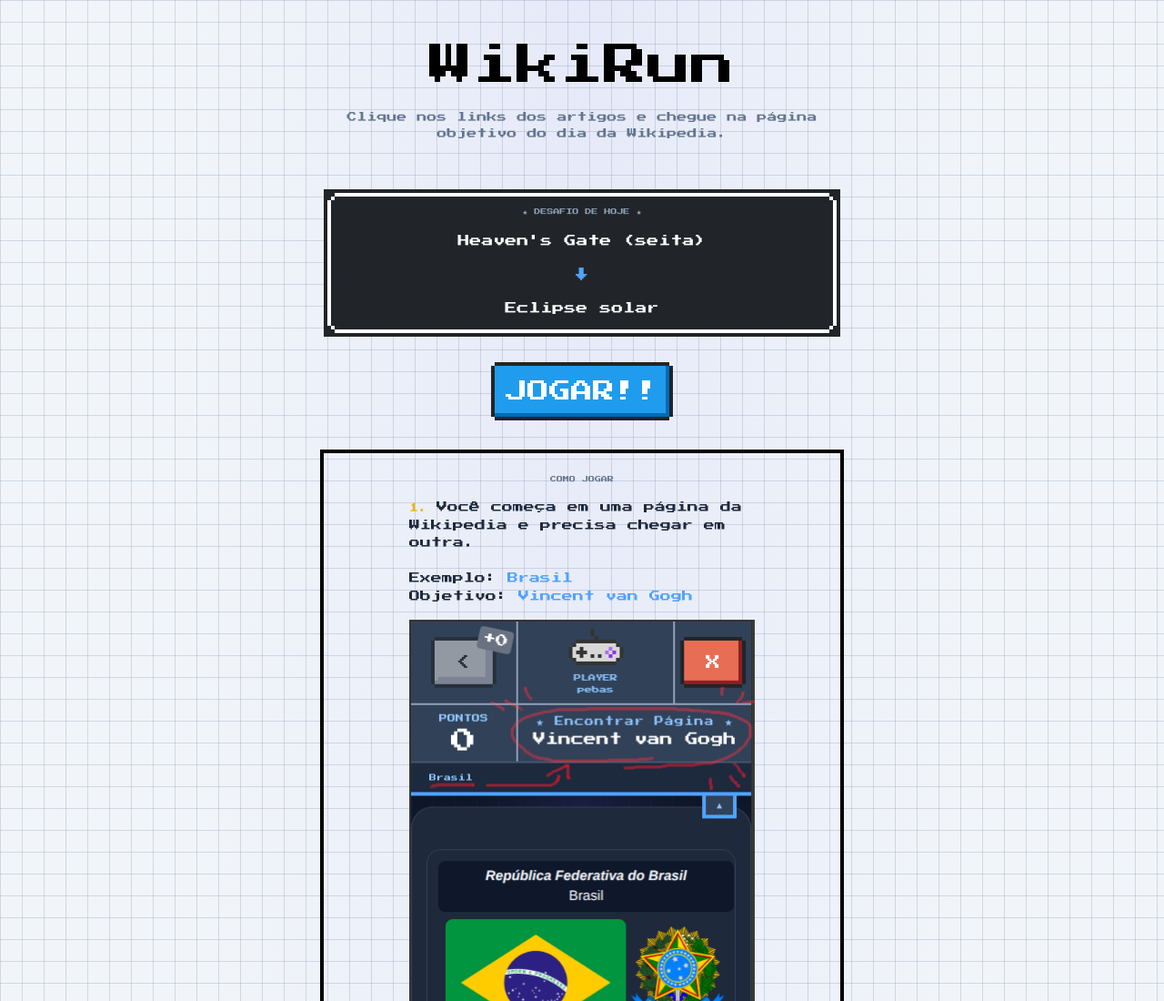
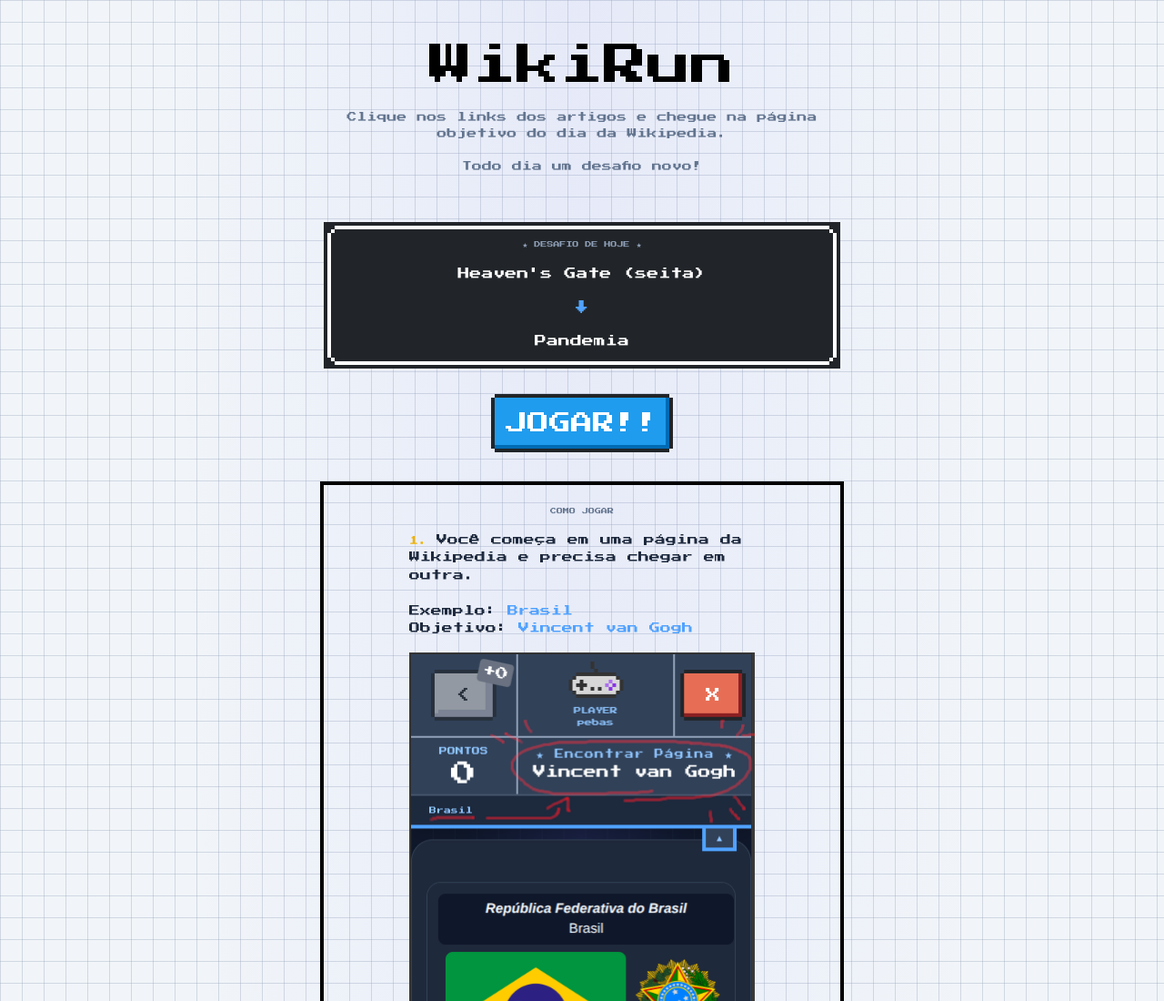
Before and after one commit to marcusdv/wikigame, a Next.js app: page / in a window 1280 px wide. Shown: the top 1100 px of the page at 91% size. Built offline with nearby package versions, Linux system fonts and the light colour scheme; no server answers; the database is empty; a web font is replaced by a local one.

Commit message:
dados objetivo

```diff
--- a/app/dados/paginasObjetivo.ts
+++ b/app/dados/paginasObjetivo.ts
@@ -7,7 +7,6 @@
     "Medalha de ouro",
     "Tsunâmi",
     "Seca",
-    "Incêndio florestal",
     "Eclipse solar",
     "Buraco negro",
     "Copa do Mundo FIFA",
--- a/app/page.tsx
+++ b/app/page.tsx
@@ -47,6 +47,9 @@
                         <h1 className="text-black dark:text-white text-2xl md:text-5xl">WikiRun</h1>
                         <p className="text-slate-500 dark:text-slate-400 text-[9px] md:text-[11px] leading-relaxed">
                             Clique nos links dos artigos e chegue na página objetivo do dia da Wikipedia.
+                            <br />
+                            <br />
+                            Todo dia um desafio novo! <br />
                         </p>
                     </div>
 
@@ -79,7 +82,7 @@
                         <p className="text-slate-500 dark:text-slate-400 text-[7px] text-center mb-4">COMO JOGAR</p>
 
                         {/* IMAGENS */}
-                        <div className="grid col-span-3 mx-auto gap-4" style={{ maxWidth: "380px" }}>
+                        <div className="grid col-span-3 mx-auto gap-10" style={{ maxWidth: "380px" }}>
                             <figure className="flex flex-col ">
                                 <figcaption>
                                     <p className="text-slate-800 dark:text-white leading-relaxed">
@@ -107,7 +110,7 @@
                                     <p className="text-slate-800 dark:text-white leading-relaxed">
                                         <span className="text-yellow-500 dark:text-yellow-40e shrink-0">2. </span>
                                         Clique nos links para a página que você acha que vai te levar mais perto do
-                                        objetivo.
+                                        objetivo. <br /> <br />
                                         <span className="text-blue-400">
                                             Clicando em artistas para tentar encontrar Vincent van Gogh
                                         </span>
```
